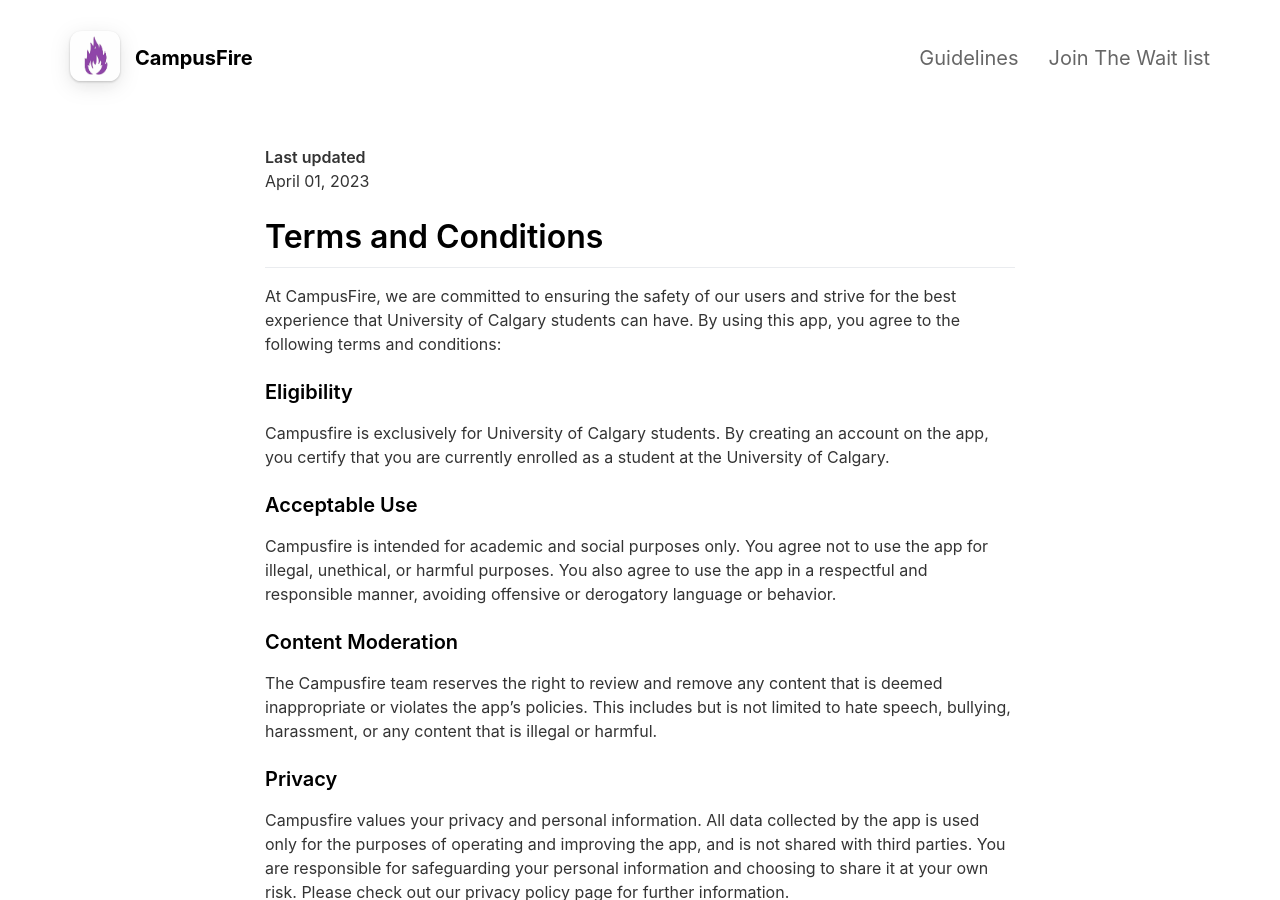
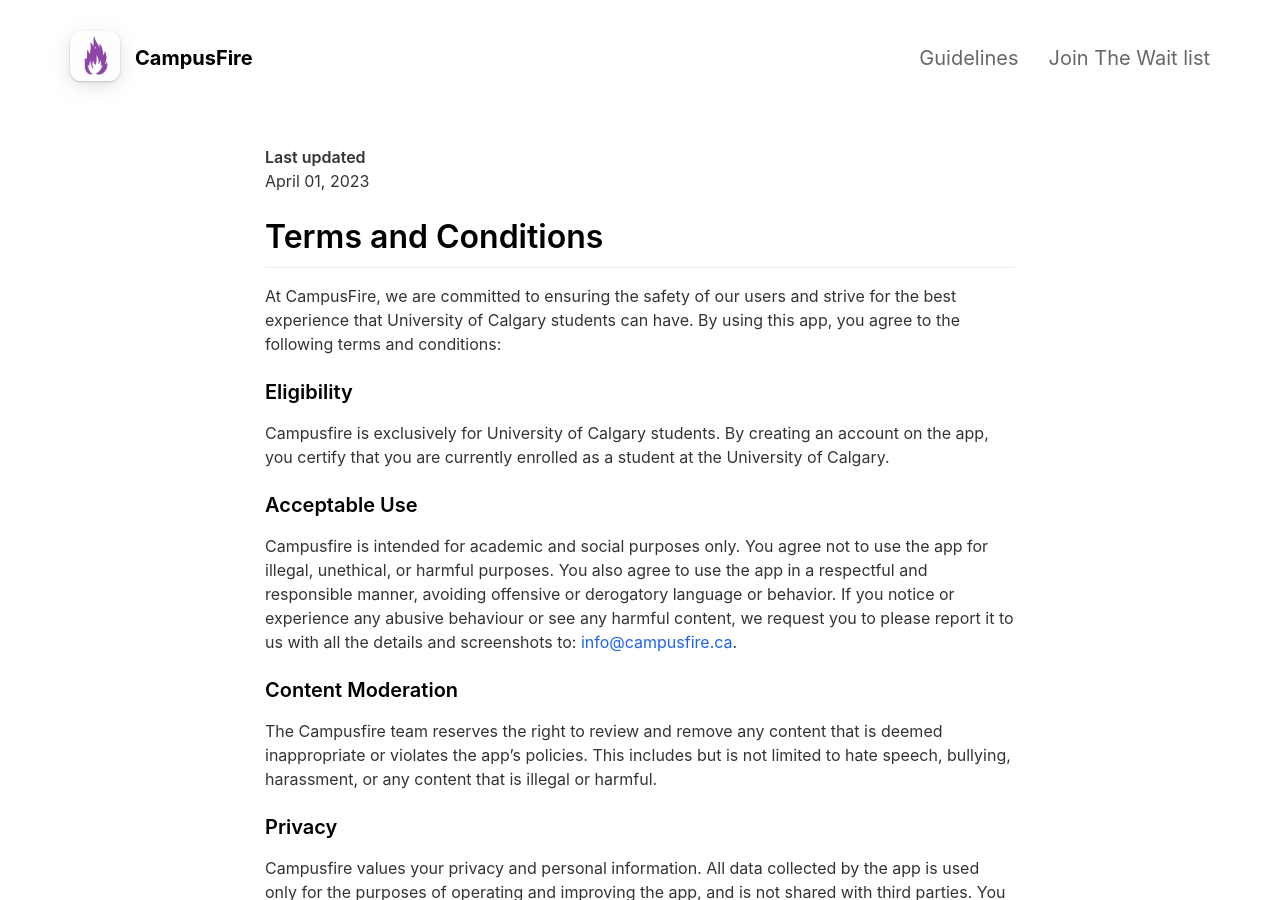
Before and after one commit to Stealth-SS/website, a Jekyll site: the page built from _pages/Terms.md, in a window 1280 px wide and 900 px high. Built offline with Jekyll 4.4.1, drawn with Linux system fonts in a browser that asks for light colours; nearby versions of some CDN libraries.

Commit message:
added acceptable use and how to report on terms page

```diff
--- a/_pages/Terms.md
+++ b/_pages/Terms.md
@@ -18,7 +18,7 @@ Campusfire is exclusively for University of Calgary students. By creating an acc
 
 ### Acceptable Use
 
-Campusfire is intended for academic and social purposes only. You agree not to use the app for illegal, unethical, or harmful purposes. You also agree to use the app in a respectful and responsible manner, avoiding offensive or derogatory language or behavior.
+Campusfire is intended for academic and social purposes only. You agree not to use the app for illegal, unethical, or harmful purposes. You also agree to use the app in a respectful and responsible manner, avoiding offensive or derogatory language or behavior. If you notice or experience any abusive behaviour or see any harmful content, we request you to please report it to us with all the details and screenshots to: [info@campusfire.ca](mailto:info@campusfire.ca).
 
 ### Content Moderation
 
```
